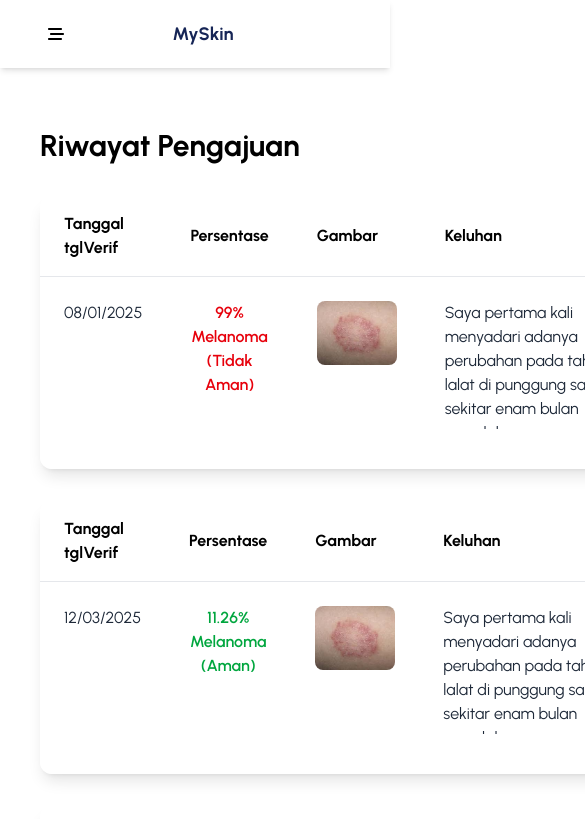
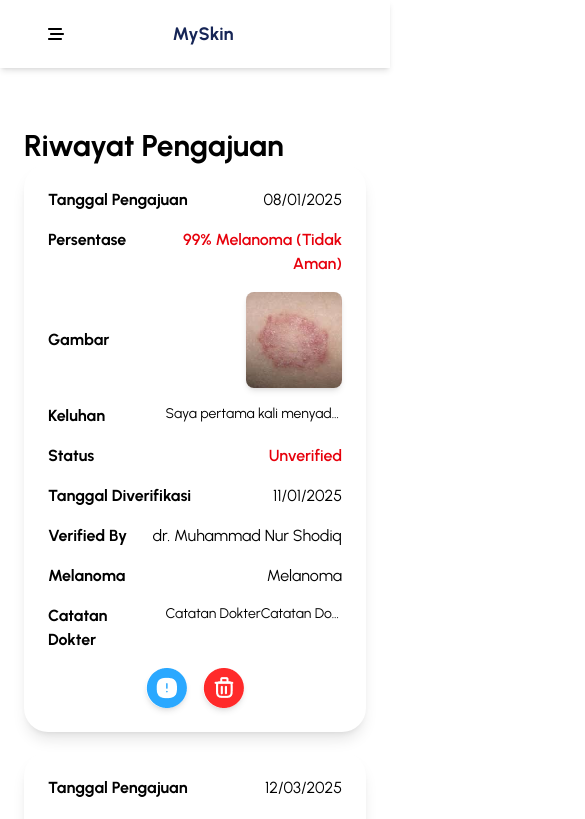
Before and after one commit to haululazkiyaa/humic-myskin-fe, a React (Vite) app: page /pengajuan in a window 390 px wide. Shown: the top 819 px of the page, 585 px wide, since content can reach past the window. Built offline with nearby package versions, Linux system fonts and the light colour scheme.

Commit message:
Add responsive pasien

```diff
--- a/src/components/ResultDetect.jsx
+++ b/src/components/ResultDetect.jsx
@@ -4,7 +4,7 @@ import status from "../assets/icon/Ellipse 5.png";
 
 const ResultDetect = () => {
   return (
-    <div className="w-full flex justify-center gap-x-5 py-6">
+    <div className="w-full flex flex-wrap md:flex-nowrap justify-center gap-5 py-6">
       <div className="w-96 h-48 shadow-md rounded-lg bg-white flex flex-col justify-center items-center gap-y-2 px-4 py-4">
         <img src={melanoma} alt="Melanoma" className="w-16 h-16" />
         <h4 className="text-black font-semibold">Melanoma</h4>
--- /dev/null
+++ b/src/components/table/MTableDeteksi.jsx
@@ -0,0 +1,99 @@
+import PropTypes from "prop-types";
+import deleteBtn from "../../assets/icon/delete-button.png";
+import editBtn from "../../assets/icon/edit-button.png";
+import infoBtn from "../../assets/icon/info-btn.png";
+import testImage from "../../assets/img/test-myskin.jpg";
+
+const MTableDeteksi = ({ item, handleEdit, handleDelete }) => {
+  const percentValue = parseFloat(item.persentase);
+  let textColor = "text-green-600";
+  if (percentValue >= 50) {
+    textColor = "text-red-600";
+  }
+
+  return (
+    <div className="block lg:hidden w-full mx-auto bg-white rounded-3xl shadow-lg p-6 mb-5">
+      <div className="space-y-4">
+        {/* Tanggal Pengajuan */}
+        <div className="flex justify-between">
+          <span className="font-bold">Tanggal Pengajuan</span>
+          <span>{item.date}</span>
+        </div>
+
+        {/* Persentase */}
+        <div className="flex gap-x-2 justify-between">
+          <span className="font-bold">Persentase</span>
+          <div className={`${textColor} text-right`}>
+            <span className="font-semibold">{item.persentase}</span>
+          </div>
+        </div>
+
+        {/* Gambar */}
+        <div className="flex justify-between items-center">
+          <span className="font-bold">Gambar</span>
+          <img
+            src={testImage}
+            alt="Deteksi"
+            className="w-24 h-24 rounded-lg shadow-md"
+          />
+        </div>
+
+        {/* Keluhan */}
+        <div className="flex justify-between">
+          <span className="font-bold">Keluhan</span>
+          <p className="text-right text-sm max-w-[60%] truncate">
+            {item.keluhan}
+          </p>
+        </div>
+
+        {/* Pengajuan */}
+        <div className="flex justify-between">
+          <span className="font-bold">Pengajuan</span>
+          <span
+            className={`font-semibold ${
+              item.pengajuan === "Sudah" ? "text-green-600" : "text-red-600"
+            }`}
+          >
+            {item.pengajuan}
+          </span>
+        </div>
+
+        {/* Status */}
+        <div className="flex justify-between">
+          <span className="font-bold">Status</span>
+          <span
+            className={`font-semibold ${
+              item.status === "Unverified" ? "text-red-600" : "text-green-600"
+            }`}
+          >
+            {item.status}
+          </span>
+        </div>
+
+        {/* Tombol Aksi */}
+        <div className="flex justify-center gap-4 mt-4">
+          <button
+            onClick={() => (window.location.href = "/info-detect")}
+            className="rounded-full flex items-center justify-center shadow-md cursor-pointer"
+          >
+            <img src={infoBtn} alt="Info" />
+          </button>
+          <button className="rounded-full flex items-center justify-center shadow-md cursor-pointer">
+            <img src={deleteBtn} alt="Hapus" onClick={handleDelete} />
+          </button>
+          <button className="rounded-full flex items-center justify-center shadow-md cursor-pointer">
+            <img src={editBtn} alt="Edit" onClick={handleEdit} />
+          </button>
+        </div>
+      </div>
+    </div>
+  );
+};
+
+MTableDeteksi.propTypes = {
+  item: PropTypes.object.isRequired,
+  handleEdit: PropTypes.func.isRequired,
+  handleDelete: PropTypes.func.isRequired,
+};
+
+export default MTableDeteksi;
--- /dev/null
+++ b/src/components/table/MTablePengajuan.jsx
@@ -0,0 +1,102 @@
+import PropTypes from "prop-types";
+import deleteBtn from "../../assets/icon/delete-button.png";
+import infoBtn from "../../assets/icon/info-btn.png";
+import testImage from "../../assets/img/test-myskin.jpg";
+
+const MTablePengajuan = ({ item, handleDelete }) => {
+  const percentValue = parseFloat(item.persentase);
+  let textColor = "text-green-600";
+  if (percentValue >= 50) {
+    textColor = "text-red-600";
+  }
+
+  return (
+    <div className="block lg:hidden w-full mx-auto bg-white rounded-3xl shadow-lg p-6 mb-5">
+      <div className="space-y-4">
+        <div className="flex justify-between gap-x-4">
+          <span className="font-bold">Tanggal Pengajuan</span>
+          <span className="text-right">{item.date}</span>
+        </div>
+
+        <div className="flex justify-between gap-x-4">
+          <span className="font-bold">Persentase</span>
+          <span className={`${textColor} font-semibold text-right`}>
+            {item.persentase}
+          </span>
+        </div>
+
+        <div className="flex justify-between gap-x-4 items-center">
+          <span className="font-bold">Gambar</span>
+          <img
+            src={testImage}
+            alt="Deteksi"
+            className="w-24 h-24 rounded-lg shadow-md object-cover"
+          />
+        </div>
+
+        <div className="flex justify-between gap-x-4">
+          <span className="font-bold">Keluhan</span>
+          <p className="text-right text-sm max-w-[60%] truncate">
+            {item.keluhan}
+          </p>
+        </div>
+
+        <div className="flex justify-between gap-x-4">
+          <span className="font-bold">Status</span>
+          <span
+            className={`font-semibold ${
+              item.status === "Unverified" ? "text-red-600" : "text-green-600"
+            }`}
+          >
+            {item.status}
+          </span>
+        </div>
+
+        <div className="flex justify-between gap-x-4">
+          <span className="font-bold">Tanggal Diverifikasi</span>
+          <span>{item.tglVerif || "-"}</span>
+        </div>
+
+        <div className="flex justify-between gap-x-4">
+          <span className="font-bold">Verified By</span>
+          <span>{item.verifiedBy || "-"}</span>
+        </div>
+
+        <div className="flex justify-between gap-x-4">
+          <span className="font-bold">Melanoma</span>
+          <span>{item.melanoma || "-"}</span>
+        </div>
+
+        <div className="flex justify-between gap-x-4">
+          <span className="font-bold">Catatan Dokter</span>
+          <p className="text-right text-sm max-w-[60%] truncate">
+            {item.catatanDokter || "-"}
+          </p>
+        </div>
+
+        <div className="flex justify-center gap-4 mt-4">
+          <button
+            onClick={() => (window.location.href = "/info-pengajuan")}
+            className="rounded-full flex items-center justify-center shadow-md cursor-pointer"
+          >
+            <img src={infoBtn} alt="Info" />
+          </button>
+          <button
+            onClick={handleDelete}
+            className="rounded-full flex items-center justify-center shadow-md cursor-pointer"
+          >
+            <img src={deleteBtn} alt="Hapus" />
+          </button>
+        </div>
+      </div>
+    </div>
+  );
+};
+
+MTablePengajuan.propTypes = {
+  item: PropTypes.object.isRequired,
+  handleEdit: PropTypes.func.isRequired,
+  handleDelete: PropTypes.func.isRequired,
+};
+
+export default MTablePengajuan;
--- a/src/layouts/PasienLayouts/Navbar.jsx
+++ b/src/layouts/PasienLayouts/Navbar.jsx
@@ -34,7 +34,7 @@ const Navbar = () => {
           MySkin
         </h1>
         {isOpen && (
-          <div className="absolute top-17 left-0 w-full bg-white/60 backdrop-blur-md flex flex-col items-center p-5 gap-y-5 shadow-lg">
+          <div className="absolute top-17 left-0 w-full bg-white/70 backdrop-blur-sm flex flex-col items-center p-5 gap-y-5 shadow-lg">
             <ListNavbar to="/">Beranda</ListNavbar>
             {user && user.role === "pasien" && (
               <>
--- a/src/pages/PengajuanPasien.jsx
+++ b/src/pages/PengajuanPasien.jsx
@@ -4,6 +4,7 @@ import infoBtn from "../assets/icon/info-btn.png";
 import data from "../json/dataAjuan.json";
 import Delete from "../components/pop-up/Delete";
 import { useState } from "react";
+import MTablePengajuan from "../components/table/MTablePengajuan";
 
 const PengajuanPasien = () => {
   const [showDelete, setShowDelete] = useState(false);
@@ -15,7 +16,7 @@ const PengajuanPasien = () => {
   return (
     <>
       {showDelete && <Delete onClose={() => setShowDelete(false)} />}
-      <div className="pt-32 w-full px-10">
+      <div className="pt-32 w-full px-6">
         <h1 className="text-3xl font-bold text-black">Riwayat Pengajuan</h1>
         {data.dataAjuan.map((item, index) => {
           // Ambil persentase sebagai angka
@@ -25,13 +26,14 @@ const PengajuanPasien = () => {
             textColor = "text-red-600";
           }
           return (
+            <>
               <table
                 key={index}
-              className="w-full mt-8 mb-5 rounded-xl shadow-lg bg-white/60 backdrop-blur-md"
+                className="hidden lg:block w-full mt-8 mb-5 rounded-xl shadow-lg bg-white/60 backdrop-blur-md"
               >
-              <thead className="border-b border-gray-200 text-left">
+                <thead className="w-full border-b border-gray-200 text-left">
                   <tr className="text-black font-semibold">
-                  <th className="py-4 px-6">Tanggal tglVerif</th>
+                    <th className="py-4 px-6">Tanggal Verifikasi</th>
                     <th className="py-4 px-6">Persentase</th>
                     <th className="py-4 px-6">Gambar</th>
                     <th className="py-4 px-6">Keluhan</th>
@@ -73,22 +75,36 @@ const PengajuanPasien = () => {
                       {item.status}
                     </td>
                     <td className="py-6 px-6 font-semibold">{item.tglVerif}</td>
-                  <td className="py-6 px-6 font-semibold">{item.verifiedBy}</td>
+                    <td className="py-6 px-6 font-semibold">
+                      {item.verifiedBy}
+                    </td>
                     <td className="py-6 px-6 text-ellipsis">{item.melanoma}</td>
                     <td className="py-6 px-6 overflow-hidden text-ellipsis">
                       {item.catatanDokter}
                     </td>
                     <td className="py-6 px-6 flex justify-center gap-x-3">
-                    <button onClick={() => window.location.href = "/info-pengajuan"} className="w-8 h-8 rounded-full flex items-center justify-center shadow-md cursor-pointer">
+                      <button
+                        onClick={() =>
+                          (window.location.href = "/info-pengajuan")
+                        }
+                        className="w-8 h-8 rounded-full flex items-center justify-center shadow-md cursor-pointer"
+                      >
                         <img src={infoBtn} alt="Info" />
                       </button>
                       <button className="w-8 h-8 rounded-full flex items-center justify-center shadow-md cursor-pointer">
-                      <img src={deleteBtn} alt="Hapus" onClick={handleDelete} />
+                        <img
+                          src={deleteBtn}
+                          alt="Hapus"
+                          onClick={handleDelete}
+                        />
                       </button>
                     </td>
                   </tr>
                 </tbody>
               </table>
+
+              <MTablePengajuan item={item} handleDelete={handleDelete} />
+            </>
           );
         })}
       </div>
```
Also changed, not shown: src/layouts/PasienLayouts/Detail-Info/InfoDetect.jsx (+10 -10 lines), src/layouts/PasienLayouts/Detail-Info/infoPengajuan.jsx (+8 -8 lines), src/pages/DeteksiPasien.jsx (+20 -4 lines). Lines whose indentation alone changed are shown as unchanged.
